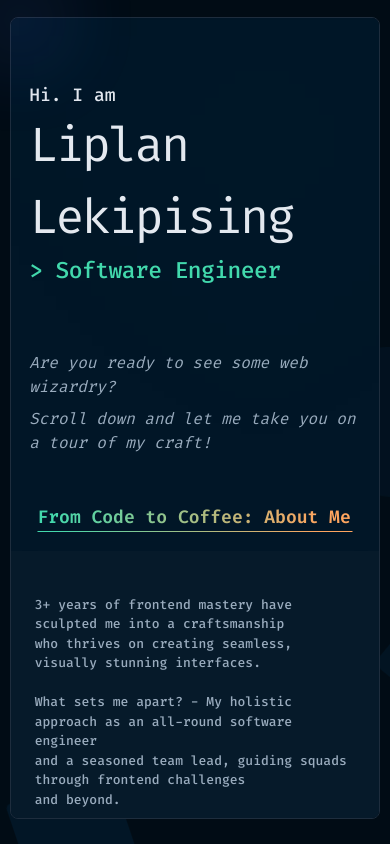
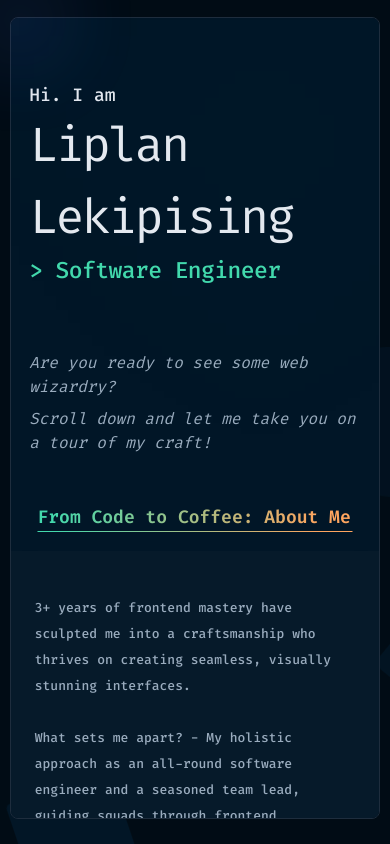
Before and after one commit to lightbulb-agency/luxuereal-lightbulb, a Next.js app: page / in a window 390 px wide. Built offline with nearby package versions, Linux system fonts and the light colour scheme.

Commit message:
chore: mobile updates

```diff
--- a/components/about/index.tsx
+++ b/components/about/index.tsx
@@ -46,8 +46,8 @@ export default function AboutMe({
       </div>
       <br />
 
-      <p className="transition-all duration-300 ease-in hover:text-white/70">
-        3+ years of frontend mastery have sculpted me into a craftsmanship <br /> who thrives on creating seamless, visually stunning interfaces.<br /><br /> What sets me apart? - My holistic approach as an all-round software engineer<br /> and a seasoned team lead, guiding squads through frontend challenges<br /> and beyond.
+      <p className="transition-all duration-300 !leading-loose ease-in hover:text-white/70">
+        3+ years of frontend mastery have sculpted me into a craftsmanship <br className="md:block hidden" /> who thrives on creating seamless, visually stunning interfaces.<br /><br /> What sets me apart? - My holistic approach as an all-round software engineer<br className="md:block hidden" /> and a seasoned team lead, guiding squads through frontend challenges<br className="md:block hidden" /> and beyond.
       </p>
       <br />
       <p></p>
```
